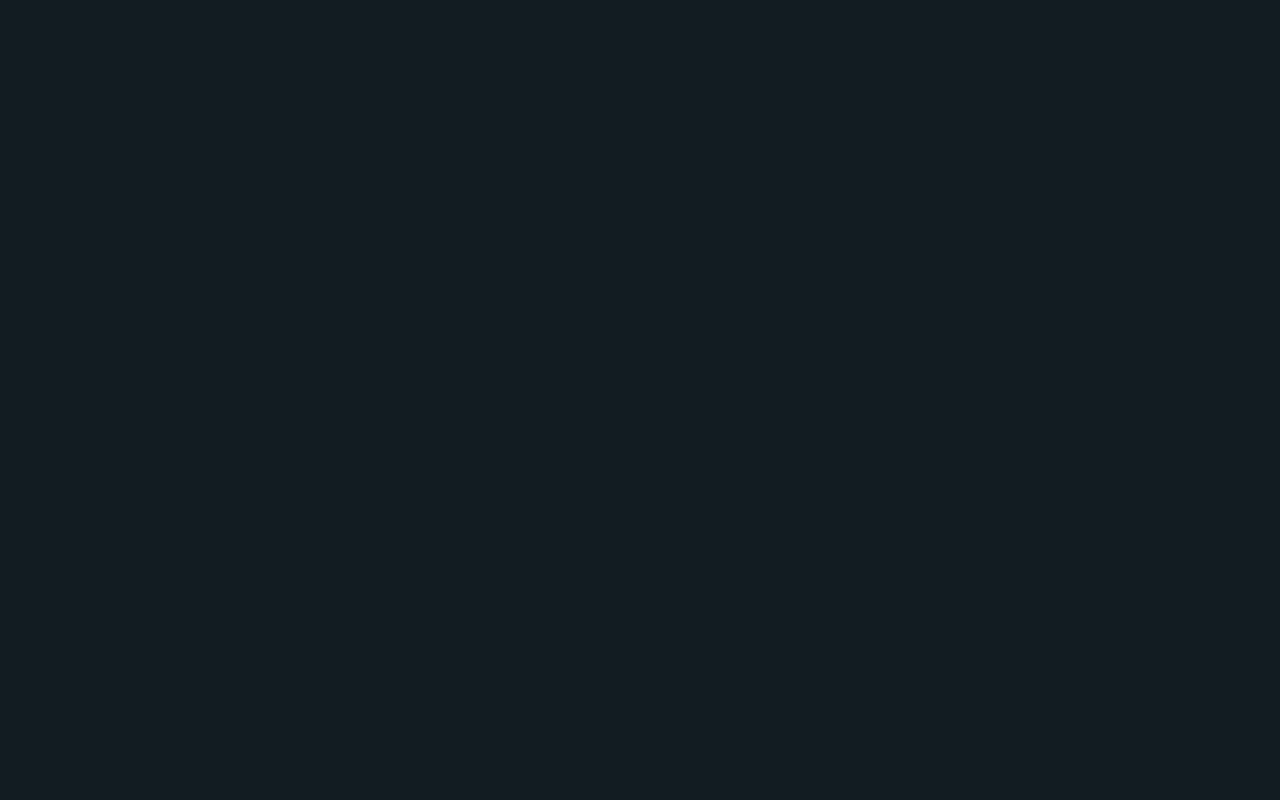
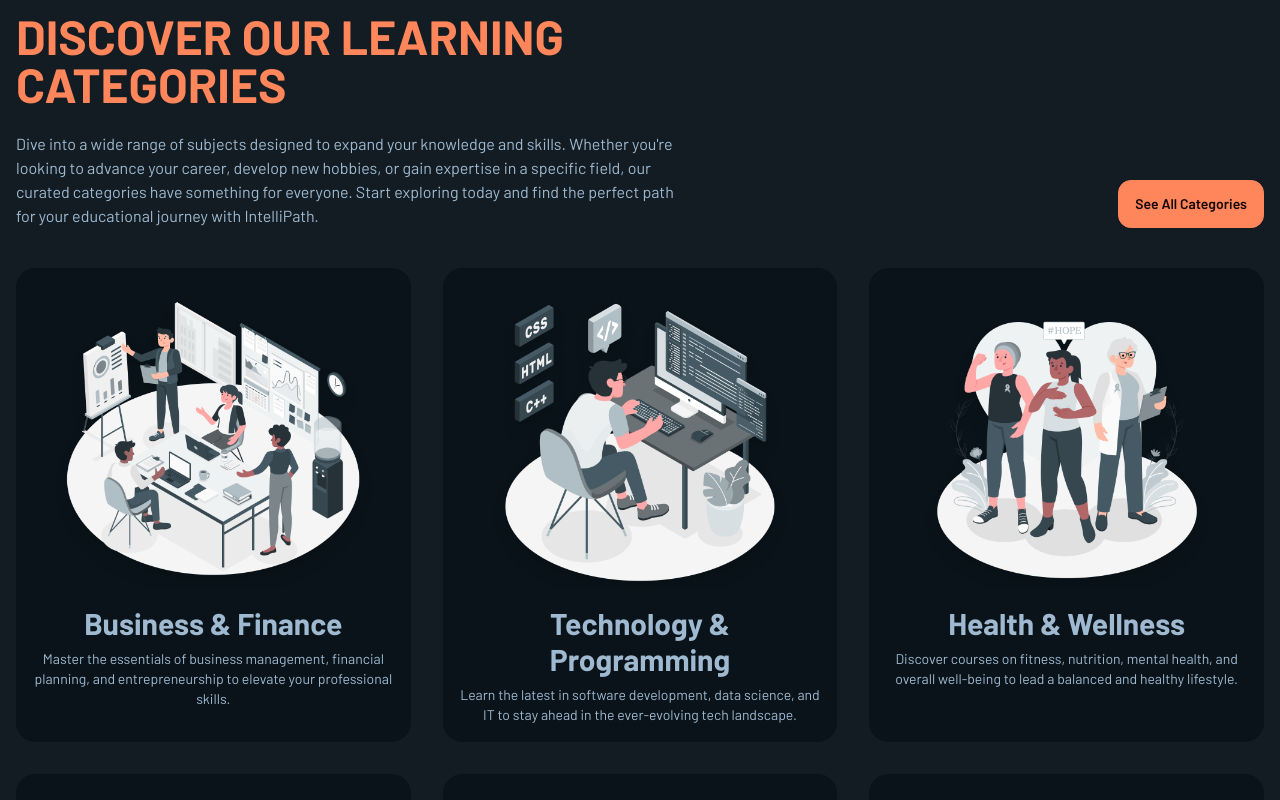
Before and after one commit to taseenjeem/intellipath-ts, a Next.js app: page / in a window 1280 px wide. Shown: the part 900-1700 px from the top of the page. Before the commit the page ends 800 px from the top, so only its background shows below. Built offline with nearby package versions, Linux system fonts and the light colour scheme.

Commit message:
Added category list in landing page

```diff
--- /dev/null
+++ b/database/db-queries/index.ts
@@ -0,0 +1,5 @@
+export const getCategories = async () => {
+  return import("/database/json/category-list.json").then(
+    (module) => module.default
+  );
+};
--- a/src/app/page.tsx
+++ b/src/app/page.tsx
@@ -1,9 +1,11 @@
+import CategoryList from "@/components/page/landing-page/CategoryList";
 import Hero from "@/components/page/landing-page/Hero";
 
 const LandingPage = () => {
   return (
     <>
       <Hero />
+      <CategoryList />
     </>
   );
 };
--- /dev/null
+++ b/src/components/global/ui/CategoryCard.tsx
@@ -0,0 +1,26 @@
+import Image from "next/image";
+import Link from "next/link";
+
+const CategoryCard = ({ category }: any) => {
+  return (
+    <Link href={`/course-categories/${category.slug}`}>
+      <div className="card w-full h-full card-compact bg-base-300 hover:shadow-xl border border-base-300 hover:border-primary duration-300">
+        <figure className="px-5 pt-5">
+          <Image
+            src={category.thumbnail}
+            alt="Course Category"
+            width={300}
+            height={300}
+            className="drop-shadow-lg"
+          />
+        </figure>
+        <div className="card-body items-center text-center">
+          <h2 className="text-lg font-bold md:text-3xl">{category.title}</h2>
+          <p className="hidden md:block">{category.description}</p>
+        </div>
+      </div>
+    </Link>
+  );
+};
+
+export default CategoryCard;
--- /dev/null
+++ b/src/components/page/landing-page/CategoryList.tsx
@@ -0,0 +1,40 @@
+import CategoryCard from "@/components/global/ui/CategoryCard";
+import Link from "next/link";
+import { getCategories } from "../../../../database/db-queries";
+
+const CategoryList = async () => {
+  const allCategories = await getCategories();
+  return (
+    <>
+      <section className="container min-h-screen w-full mt-7 md:mt-28">
+        <div className="md:flex md:items-end md:justify-between">
+          <div className="max-w-2xl">
+            <h2 className="lg:text-5xl text-3xl text-primary uppercase font-bold">
+              Discover Our Learning Categories
+            </h2>
+
+            <p className="mt-6">
+              Dive into a wide range of subjects designed to expand your
+              knowledge and skills. Whether you&apos;re looking to advance your
+              career, develop new hobbies, or gain expertise in a specific
+              field, our curated categories have something for everyone. Start
+              exploring today and find the perfect path for your educational
+              journey with IntelliPath.
+            </p>
+          </div>
+          <Link href="/shop" className="mt-6 md:mt-0 btn btn-primary ">
+            See All Categories
+          </Link>
+        </div>
+
+        <div className="grid grid-cols-2 md:grid-cols-3 gap-3 md:gap-8 w-full mt-5 md:mt-10">
+          {allCategories.map((item: any) => (
+            <CategoryCard key={item.id} category={item} />
+          ))}
+        </div>
+      </section>
+    </>
+  );
+};
+
+export default CategoryList;
```
